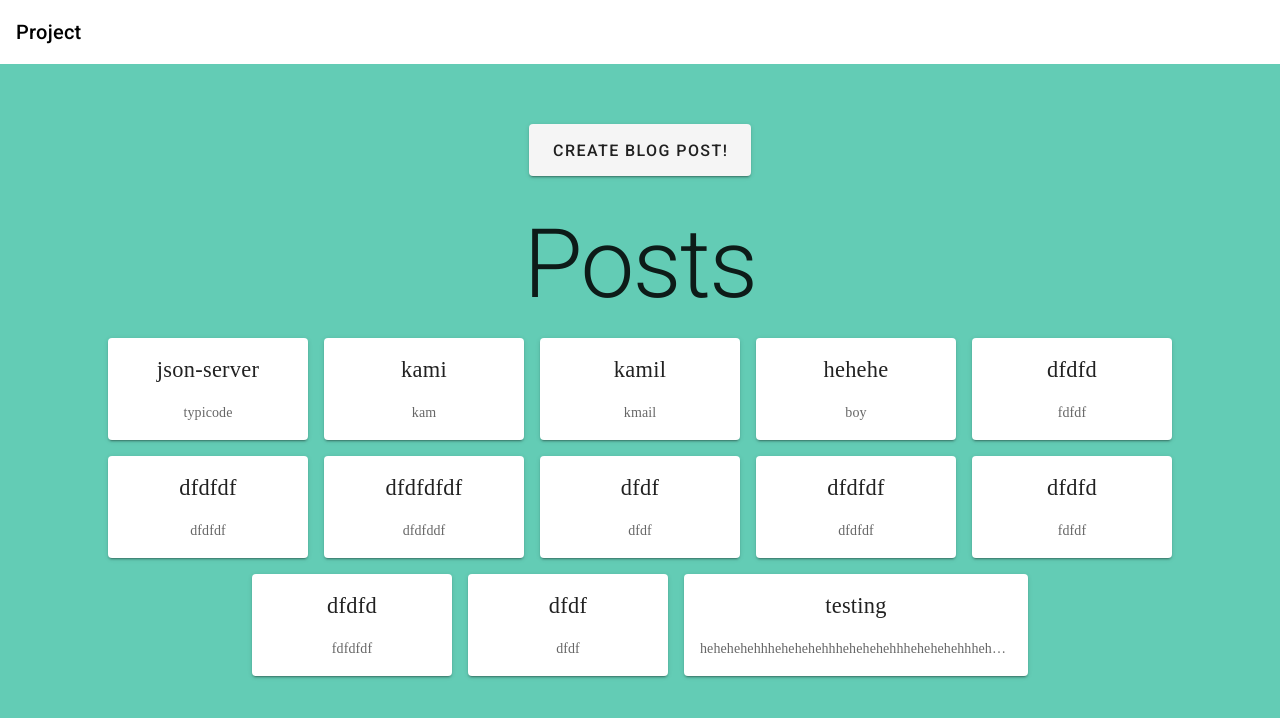
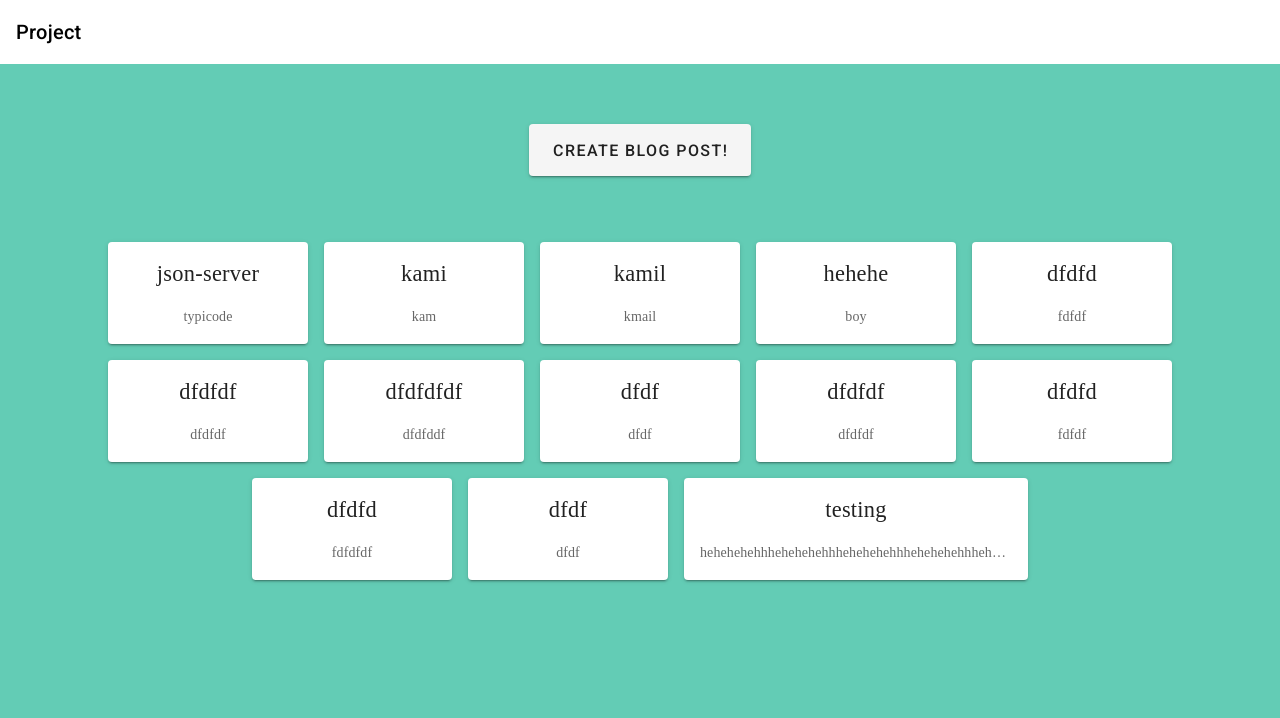
Before and after one commit to DSProject1/frontend, a Nuxt app: page / in a window 1280 px wide. Shown: the top 718 px of the page. Built offline with nearby package versions, Linux system fonts and the light colour scheme; data requests are answered from the project's data file.

Commit message:
Changed appearance

```diff
--- a/pages/index.vue
+++ b/pages/index.vue
@@ -7,15 +7,6 @@
       <nuxt-link to="/create">
         <HeroButton></HeroButton>
       </nuxt-link>
-    </v-row>
-
-    <v-row
-      align="center"
-      justify="center"
-    >
-      <h1 class="intro display-4">
-        Posts
-      </h1>
     </v-row>
 
     <v-row
```
